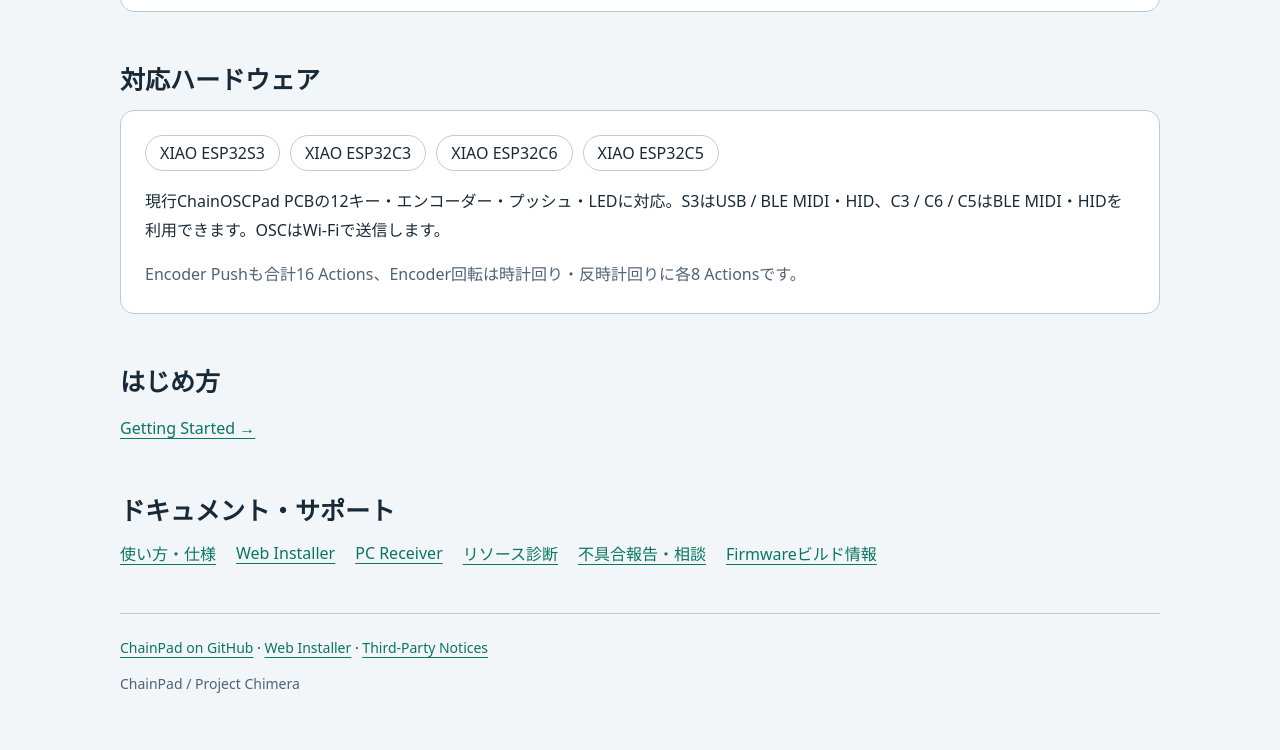
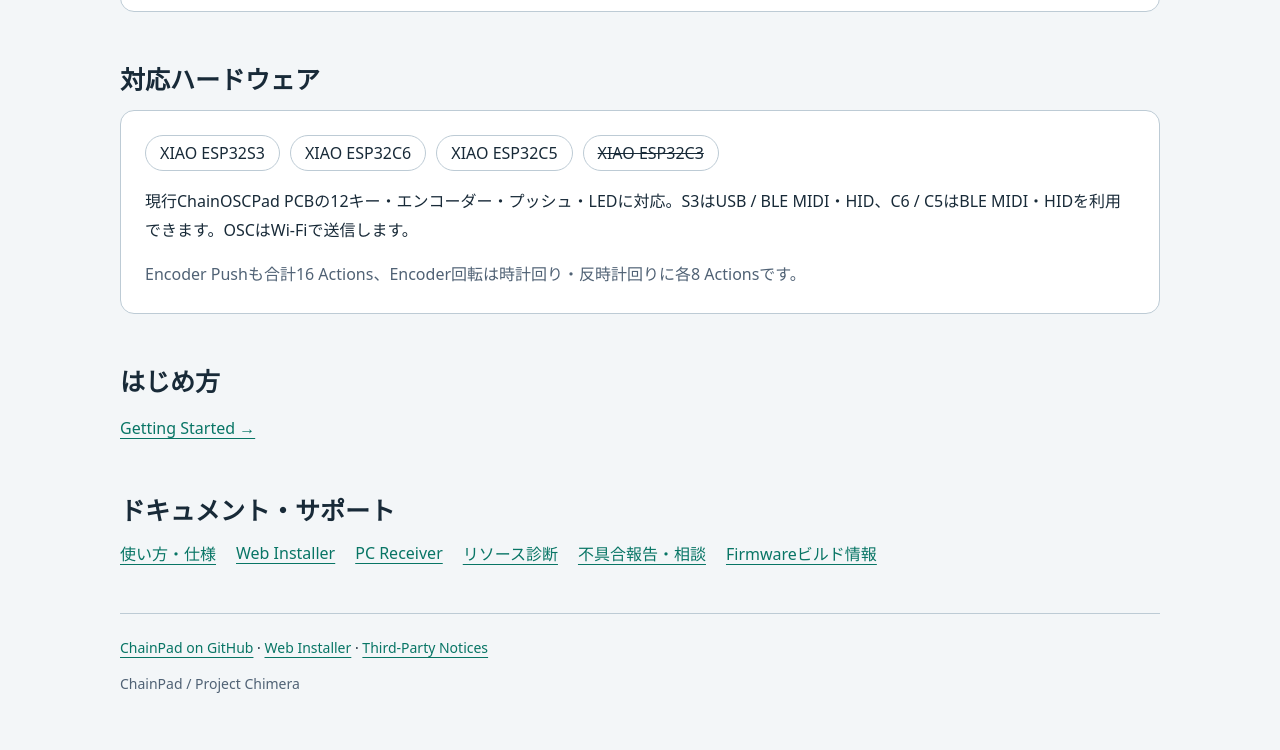
Before and after one commit to shimez/ChainPad, a plain HTML site: page site/index.html in a window 1280 px wide. Shown: the part 2061-2811 px from the top of the page. Drawn offline with Linux system fonts and the light colour scheme.

Commit message:
docs: Update ChainPad website

```diff
--- a/site/index.html
+++ b/site/index.html
@@ -27,7 +27,7 @@
 </section>
 <section aria-labelledby="features"><h2 id="features">ChainPadの特徴</h2><div class="grid"><article class="card"><h3>🛜 OSC / 🎹 MIDI / ⌨ HID</h3><p>OSCメッセージ、MIDI Note・CC、キーボード操作を一連の作業（Action Chain）に。Waitで操作の間に待機時間も挟めます。</p></article><article class="card"><h3>PressとReleaseを自由に</h3><p>押したとき・離したときの動作を別々に設定。1キーあたりPress/Release合計で16 Actionsまで設定できます。</p></article><article class="card"><h3>アプリ不要</h3><p>専用アプリケーションの導入は不要です。OSCはWiFiで直接、MIDI/HIDはBluetooth/USBデバイスとして接続しメッセージを送信します。設定はブラウザから行います。</p></article></div></section>
 <section aria-labelledby="simple"><div class="card"><h2 id="simple">各機能をシンプルに使いたい場合はこちら</h2><p>ChainPadは、OSC・MIDI・Keyboard HIDを自由に組み合わせたい上級者向けです。各機能をシンプルに使いたい方は、用途に合ったFirmwareを選べるChainOSCPadのポータルをご覧ください。</p><p><a href="https://shimez.github.io/ChainOSCPad-Portal/">ChainOSCPad ポータルへ →</a></p></div></section>
-<section aria-labelledby="hardware"><h2 id="hardware">対応ハードウェア</h2><div class="card"><div class="board-list"><span>XIAO ESP32S3</span><span>XIAO ESP32C3</span><span>XIAO ESP32C6</span><span>XIAO ESP32C5</span></div><p>現行ChainOSCPad PCBの12キー・エンコーダー・プッシュ・LEDに対応。S3はUSB / BLE MIDI・HID、C3 / C6 / C5はBLE MIDI・HIDを利用できます。OSCはWi-Fiで送信します。</p><p class="muted">Encoder Pushも合計16 Actions、Encoder回転は時計回り・反時計回りに各8 Actionsです。</p></div></section>
+<section aria-labelledby="hardware"><h2 id="hardware">対応ハードウェア</h2><div class="card"><div class="board-list"><span>XIAO ESP32S3</span><span>XIAO ESP32C6</span><span>XIAO ESP32C5</span><span><s>XIAO ESP32C3</s></span></div><p>現行ChainOSCPad PCBの12キー・エンコーダー・プッシュ・LEDに対応。S3はUSB / BLE MIDI・HID、C6 / C5はBLE MIDI・HIDを利用できます。OSCはWi-Fiで送信します。</p><p class="muted">Encoder Pushも合計16 Actions、Encoder回転は時計回り・反時計回りに各8 Actionsです。</p></div></section>
 <section id="start" aria-labelledby="start-title"><h2 id="start-title">はじめ方</h2><p><a href="getting-started/">Getting Started →</a></p></section>
 <section aria-labelledby="resources"><h2 id="resources">ドキュメント・サポート</h2><div class="links"><a href="https://github.com/shimez/ChainPad#readme">使い方・仕様</a><a href="https://shimez.github.io/ChainPad/installer/">Web Installer</a><a href="https://github.com/shimez/ChainPad/tree/main/tools/ChainPadReceiver">PC Receiver</a><a href="https://github.com/shimez/ChainPad/blob/main/docs/resource-diagnostics.md">リソース診断</a><a href="https://github.com/shimez/ChainPad/issues">不具合報告・相談</a><a href="build.json">Firmwareビルド情報</a></div></section>
 <footer><a href="https://github.com/shimez/ChainPad">ChainPad on GitHub</a> · <a href="installer/">Web Installer</a> · <a href="https://github.com/shimez/ChainPad/blob/main/THIRD_PARTY_NOTICES.md">Third-Party Notices</a><p class="muted">ChainPad / Project Chimera</p></footer>
```
